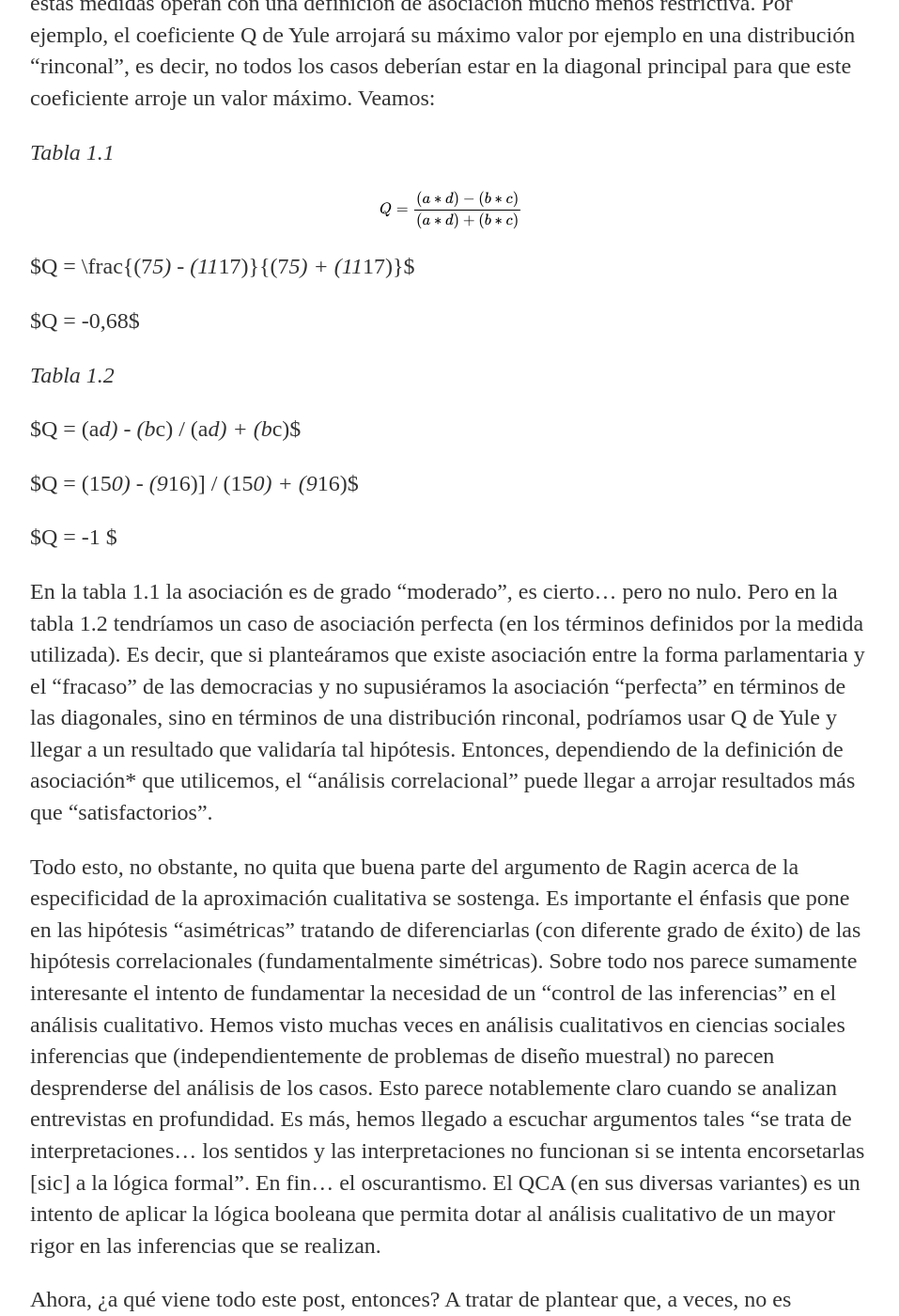
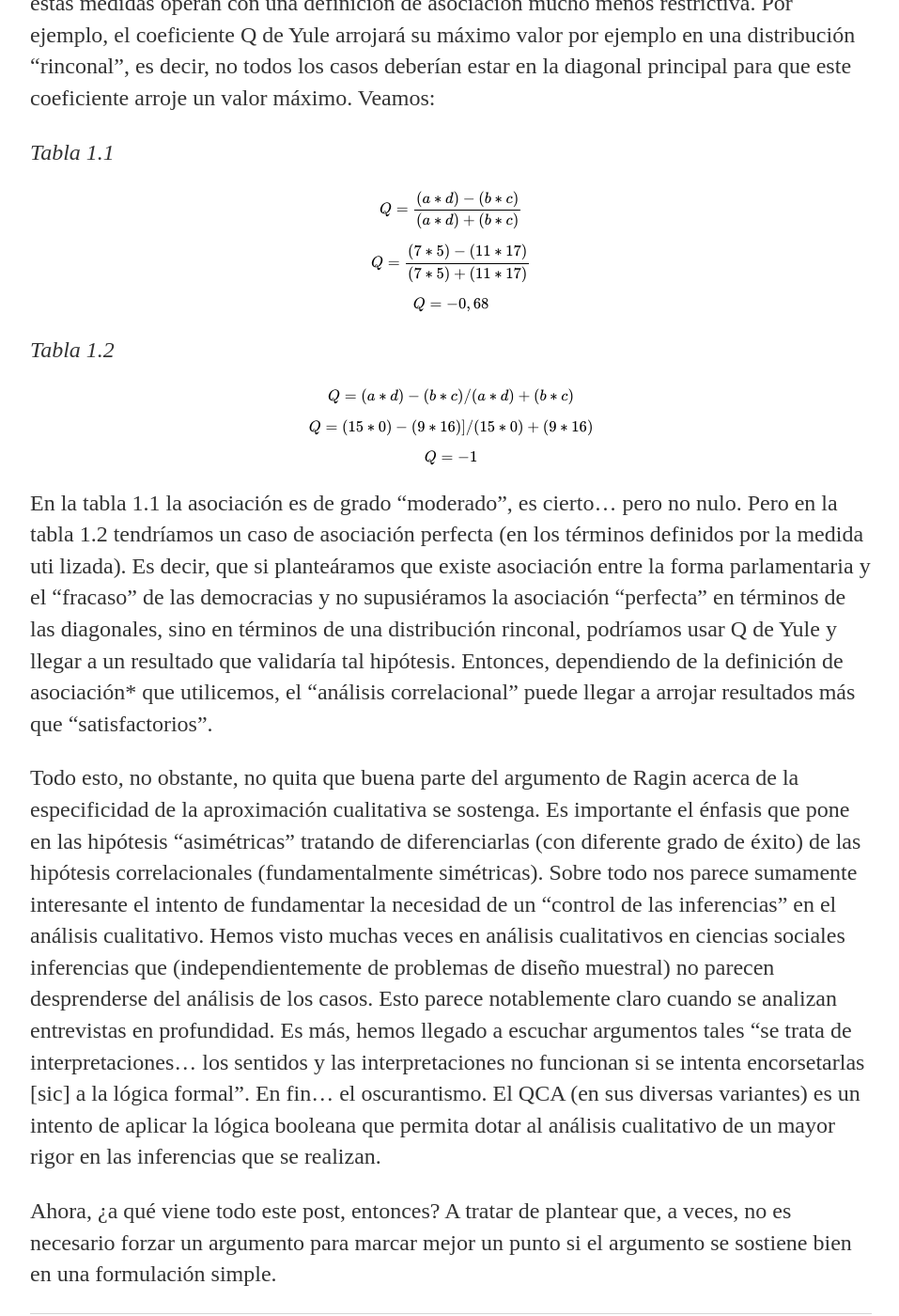
Before and after one commit to gefero/gefero.github.io, a Jekyll site: the page built from _posts/2018-08-17-test.md, in a window 1280 px wide and 1400 px high, scrolled down 2288 px. Shown: the whole window at 94% size, without its empty margins (160-1117 px from the left). Built offline with Jekyll 4.4.1, drawn with Linux system fonts in a browser that asks for light colours; Markdown is read by kramdown in place of the engine named in the settings; formulas are drawn with MathJax 3.

Commit message:
Update 2018-08-17-test.md

```diff
--- a/_posts/2018-08-17-test.md
+++ b/_posts/2018-08-17-test.md
@@ -43,25 +42,22 @@ La cosa cambia cuando utilizamos otra "familia" de coeficientes: las medidas de
 
 *Tabla 1.1*
 
-{% raw %}
+$$ Q = \frac{(a*d) - (b*c)}{(a*d) + (b*c)} $$
 
-$$Q = \frac{(a*d) - (b*c)}{(a*d) + (b*c)}$$
+$$ Q = \frac{(7*5) - (11*17)}{(7*5) + (11*17)} $$
 
-{% endraw %}
+$$ Q = -0,68 $$
 
-$Q = \frac{(7*5) - (11*17)}{(7*5) + (11*17)}$
-
-$Q = -0,68$
 
 *Tabla 1.2*
 
-$Q = (a*d) - (b*c) / (a*d) + (b*c)$
+$$ Q = (a*d) - (b*c) / (a*d) + (b*c) $$
 
-$Q = (15*0) - (9*16)] / (15*0) + (9*16)$
+$$ Q = (15*0) - (9*16)] / (15*0) + (9*16) $$
 
-$Q = -1 $
+$$ Q = -1 $$
 
-En la tabla 1.1 la asociación es de grado "moderado", es cierto... pero no nulo. Pero en la tabla 1.2 tendríamos un caso de asociación perfecta (en los términos definidos por la medida utilizada). Es decir, que si planteáramos que existe asociación entre la forma parlamentaria y el "fracaso" de las democracias y no supusiéramos la asociación "perfecta" en términos de las diagonales, sino en términos de una distribución rinconal, podríamos usar Q de Yule y llegar a un resultado que validaría tal hipótesis. Entonces, dependiendo de la definición de asociación* que utilicemos, el "análisis correlacional" puede llegar a arrojar resultados más que "satisfactorios".
+En la tabla 1.1 la asociación es de grado "moderado", es cierto... pero no nulo. Pero en la tabla 1.2 tendríamos un caso de asociación perfecta (en los términos definidos por la medida uti lizada). Es decir, que si planteáramos que existe asociación entre la forma parlamentaria y el "fracaso" de las democracias y no supusiéramos la asociación "perfecta" en términos de las diagonales, sino en términos de una distribución rinconal, podríamos usar Q de Yule y llegar a un resultado que validaría tal hipótesis. Entonces, dependiendo de la definición de asociación* que utilicemos, el "análisis correlacional" puede llegar a arrojar resultados más que "satisfactorios".
 
 Todo esto, no obstante, no quita que buena parte del argumento de Ragin acerca de la especificidad de la aproximación cualitativa se sostenga. Es importante el énfasis que pone en las hipótesis "asimétricas" tratando de diferenciarlas (con diferente grado de éxito) de las hipótesis correlacionales (fundamentalmente simétricas). Sobre todo nos parece sumamente interesante el intento de fundamentar la necesidad de un "control de las inferencias" en el análisis cualitativo. Hemos visto muchas veces en análisis cualitativos en ciencias sociales inferencias que (independientemente de problemas de diseño muestral) no parecen desprenderse del análisis de los casos. Esto parece notablemente claro cuando se analizan entrevistas en profundidad. Es más, hemos llegado a escuchar argumentos tales "se trata de interpretaciones... los sentidos y las interpretaciones no funcionan si se intenta encorsetarlas [sic] a la lógica formal". En fin... el oscurantismo. El QCA (en sus diversas variantes) es un intento de aplicar la lógica booleana que permita dotar al análisis cualitativo de un mayor rigor en las inferencias que se realizan.
 
```
Also changed, not shown: other parts of _posts/2018-08-17-test.md (+0 -1 lines).
